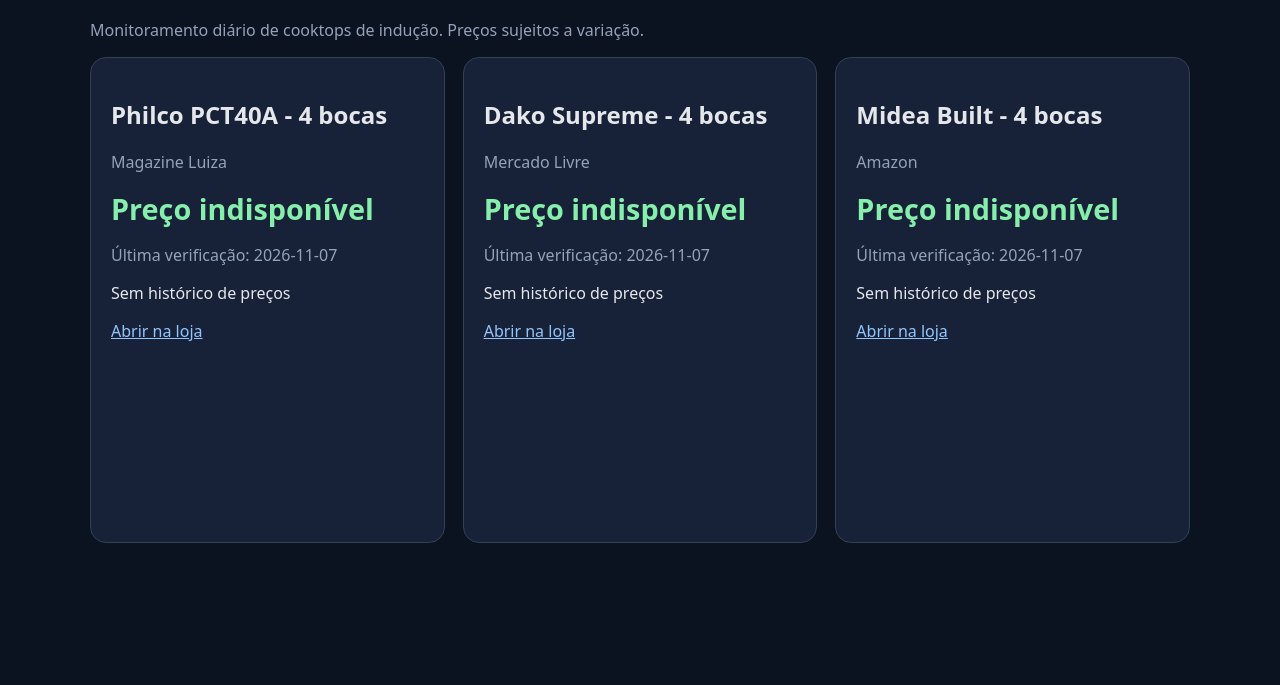
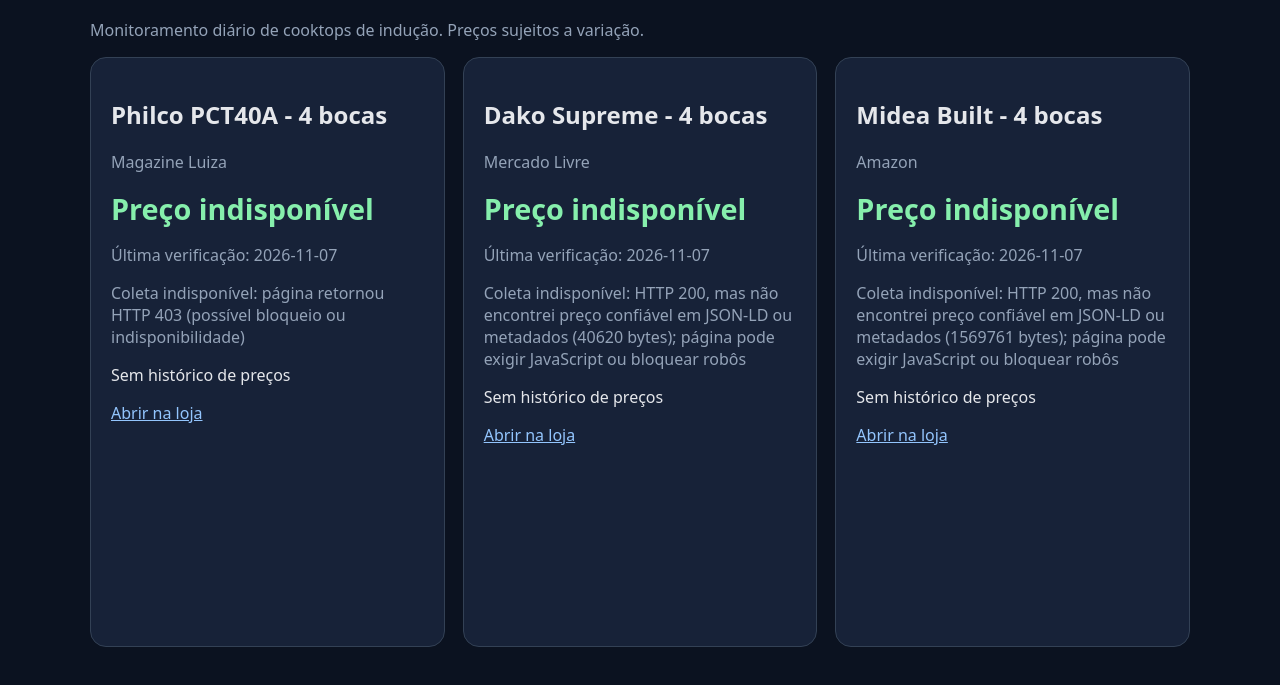
Before and after one commit to beemote-dev/PromoProdutos, a plain HTML site: page docs/index.html in a window 1280 px wide. Shown: the part 95-780 px from the top of the page. Drawn offline with nearby package versions, Linux system fonts and the light colour scheme.

Commit message:
Exibe motivo da coleta indisponível no painel

```diff
--- a/docs/index.html
+++ b/docs/index.html
@@ -10,7 +10,7 @@ Promise.all([fetch('./products.json').then(r=>r.json()),fetch('./history.json').
  const title=document.createElement('h2');title.textContent=p.name;card.append(title);
  const store=document.createElement('p');store.className='muted';store.textContent=p.store;card.append(store);
  const price=document.createElement('div');price.className='price';price.textContent=latest?.price!=null?brl(latest.price):'Preço indisponível';card.append(price);
- const info=document.createElement('p');info.className='muted';info.textContent='Última verificação: '+(latest?.at||'ainda não realizada')+(latest?.price==null&&last?' · Último preço conhecido: '+brl(last.price):'');card.append(info);
+ const info=document.createElement('p');info.className='muted';info.textContent='Última verificação: '+(latest?.at||'ainda não realizada')+(latest?.price==null&&last?' · Último preço conhecido: '+brl(last.price):'');card.append(info);if(latest?.status==='unavailable'){const diag=document.createElement('p');diag.className='muted';diag.textContent='Coleta indisponível: '+(latest.error||'loja não forneceu preço');card.append(diag);}
  const min=document.createElement('p');min.textContent=valid.length?'Menor preço registrado: '+brl(Math.min(...valid.map(x=>x.price))):'Sem histórico de preços';card.append(min);
  const a=document.createElement('a');a.href=p.url;a.target='_blank';a.rel='noopener noreferrer';a.textContent='Abrir na loja';card.append(a);
  const box=document.createElement('div');box.className='chart';const canvas=document.createElement('canvas');box.append(canvas);card.append(box);root.append(card);
```
